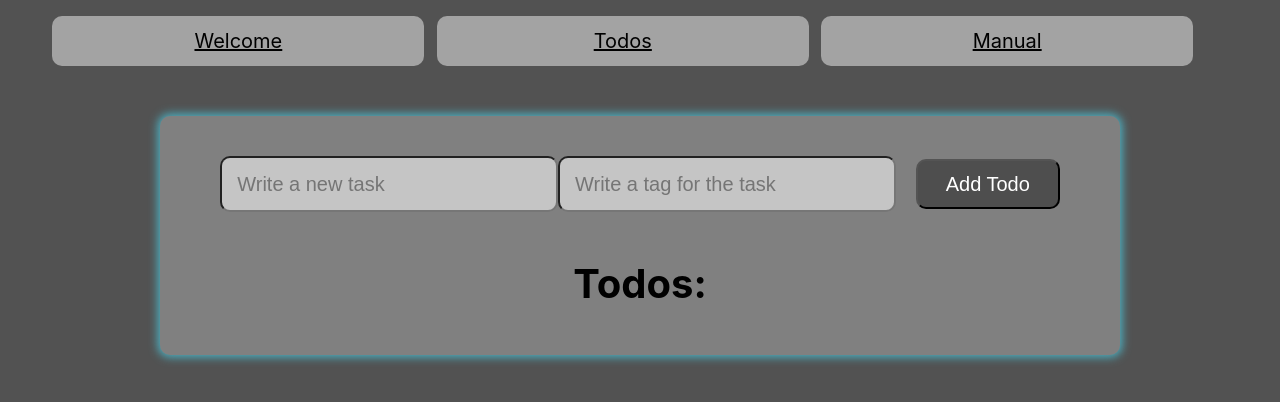
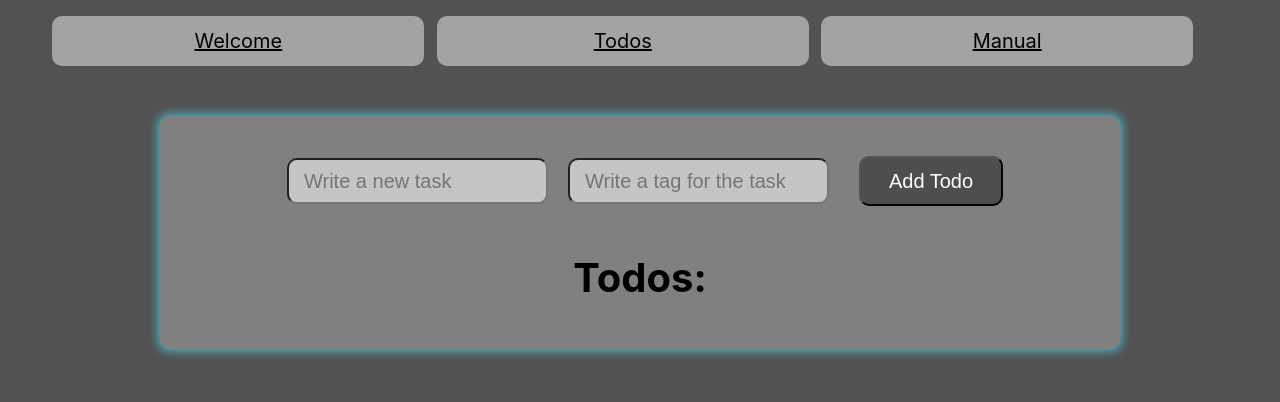
Before and after one commit to LottaViljamaa/todo-app, a React (Create React App) app in the folder todo-app/: page /todos in a window 1280 px wide. Shown: the top 402 px of the page. Built offline with nearby package versions, Linux system fonts and the light colour scheme.

Commit message:
Edit style of input fields

```diff
--- a/todo-app/src/App.css
+++ b/todo-app/src/App.css
@@ -80,14 +80,17 @@ h1 {
 
 /*Style for the task and tag input fields*/
 .todoInput, .tagInput {
-  margin-top: 20px;
-  margin-bottom: 20px;
+  margin: 10px;
   padding-left: 15px;
   background-color: rgb(197, 197, 197);
   border-radius: 10px;
-  height: 50px;
+  height: 40px;
   font-size: 20px;
-  width: 33%
+  width: 25%;
+}
+
+.todoInfo {
+  font-size: 25px;
 }
 
 /*Style for add and edit -buttons*/
```
